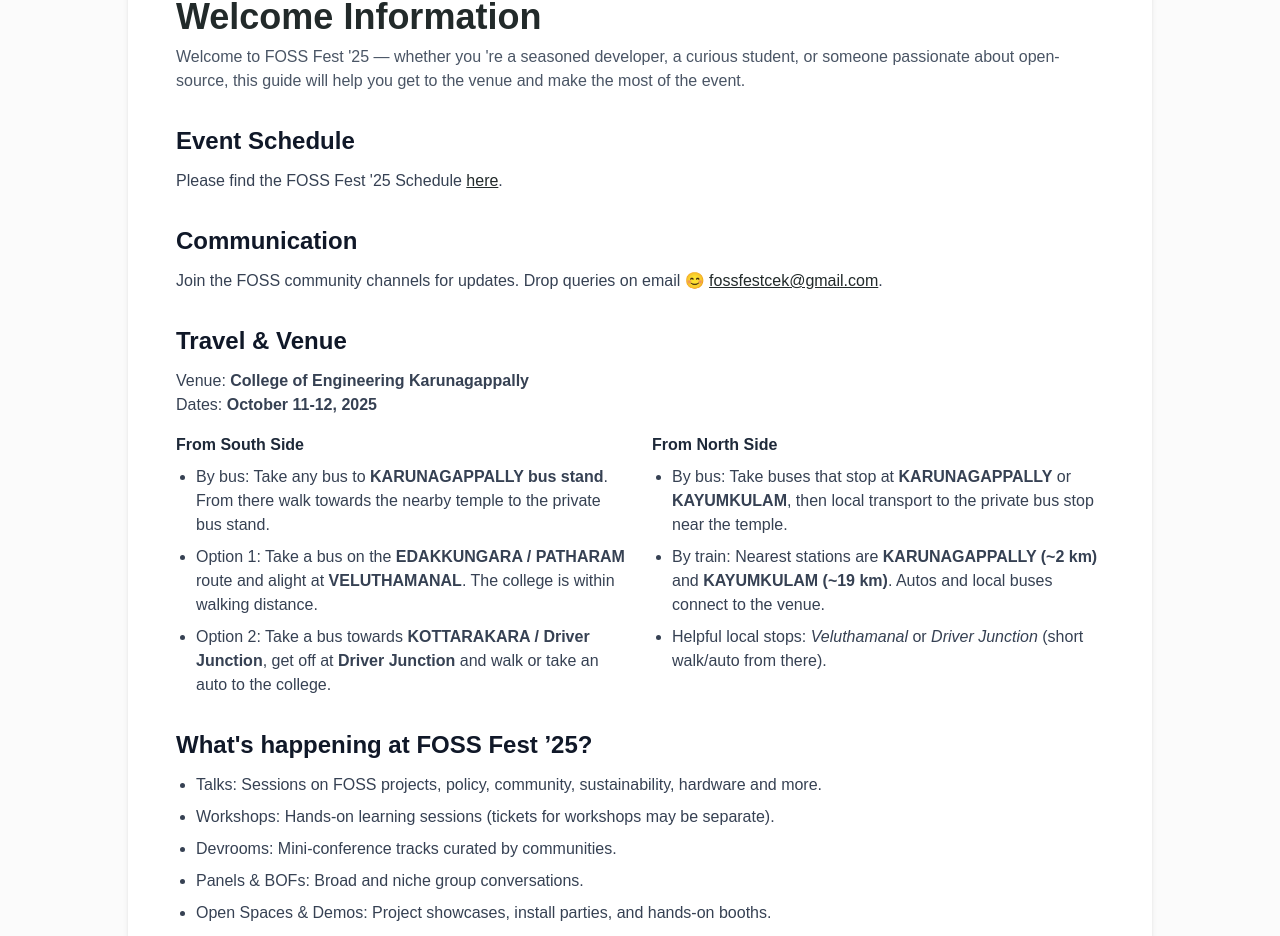
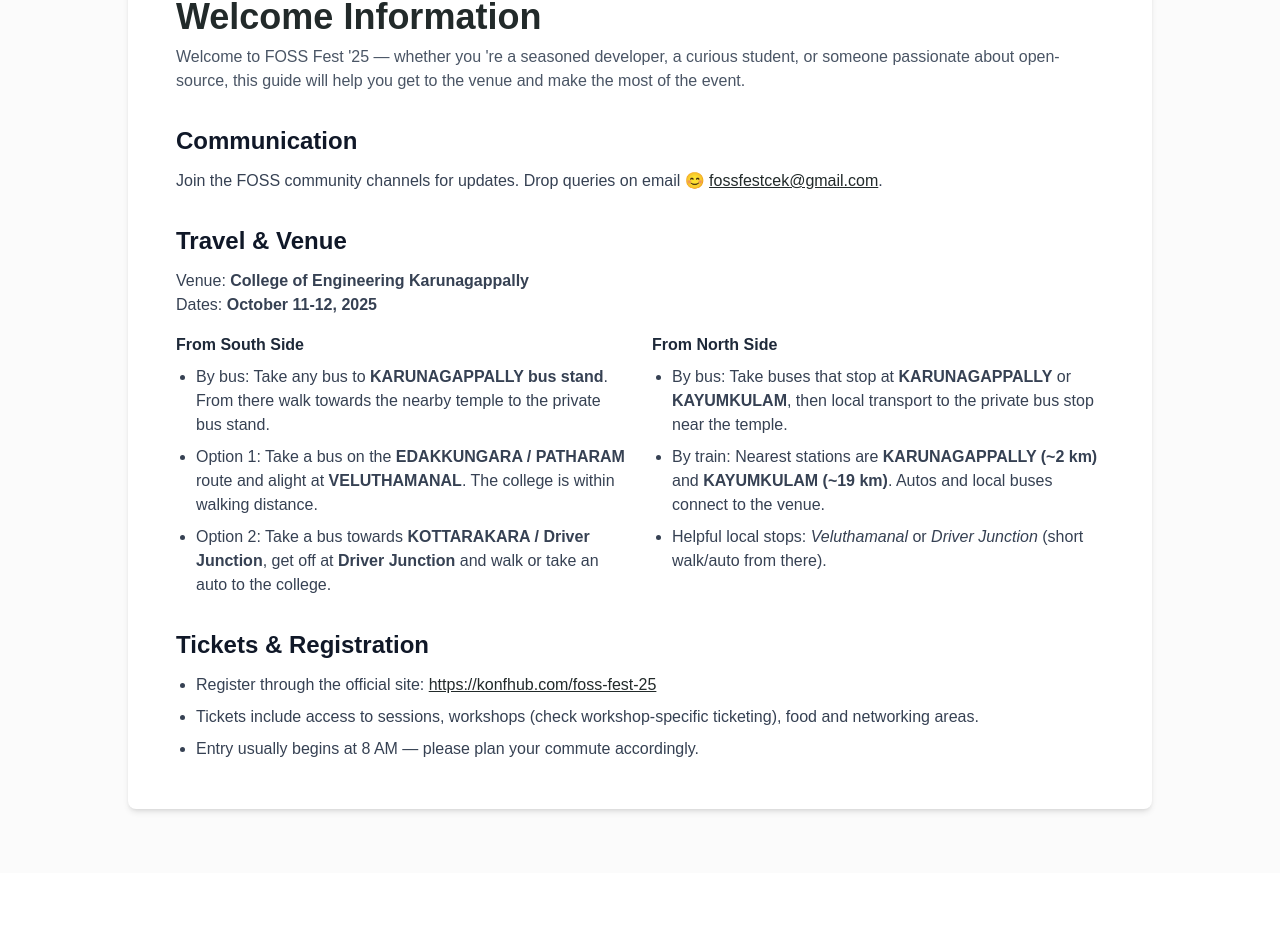
Before and after one commit to ft-johan/fossfest25, a Next.js app: page /travel in a window 1280 px wide. Shown: the part 115-1051 px from the top of the page. After the commit the page ends 988 px from the top, so only its background shows below. Built offline with nearby package versions, Linux system fonts and the light colour scheme; a web font is replaced by a local one.

Commit message:
fix: remove outdated event schedule and related details from Travel Guide

```diff
--- a/app/travel/page.tsx
+++ b/app/travel/page.tsx
@@ -14,12 +14,7 @@
         </header>
 
         <div className="space-y-8">
-          <div>
-            <h3 className="text-xl md:text-2xl font-semibold text-gray-900 mb-3">Event Schedule</h3>
-            <p className="text-sm md:text-base text-gray-700">
-              Please find the FOSS Fest &apos;25 Schedule <a href="./" className="text-jblue underline">here</a>.
-            </p>
-          </div>
+
 
           <div>
             <h3 className="text-xl md:text-2xl font-semibold text-gray-900 mb-3">Communication</h3>
@@ -68,25 +63,14 @@
             </div>
           </div>
 
-          <div>
-            <h3 className="text-xl md:text-2xl font-semibold text-gray-900 mb-3">What&apos;s happening at FOSS Fest ’25?</h3>
-            <ul className="list-disc pl-5 text-sm md:text-base text-gray-700 space-y-2">
-              <li>Talks: Sessions on FOSS projects, policy, community, sustainability, hardware and more.</li>
-              <li>Workshops: Hands-on learning sessions (tickets for workshops may be separate).</li>
-              <li>Devrooms: Mini-conference tracks curated by communities.</li>
-              <li>Panels & BOFs: Broad and niche group conversations.</li>
-              <li>Open Spaces & Demos: Project showcases, install parties, and hands-on booths.</li>
-              <li>Networking: Meet peers, swap stories, and brainstorm ideas.</li>
-            </ul>
-          </div>
+
 
           <div>
             <h3 className="text-xl md:text-2xl font-semibold text-gray-900 mb-3">Tickets & Registration</h3>
             <ul className="list-disc pl-5 text-sm md:text-base text-gray-700 space-y-2">
               <li>Register through the official site: <a className="text-jblue underline" href="https://konfhub.com/foss-fest-25">https://konfhub.com/foss-fest-25</a></li>
-              <li>Tickets include access to sessions, devrooms, workshops (check workshop-specific ticketing), food and networking areas.</li>
+              <li>Tickets include access to sessions, workshops (check workshop-specific ticketing), food and networking areas.</li>
               <li>Entry usually begins at 8 AM — please plan your commute accordingly.</li>
-              <li>Refund & transfer policies vary — check event terms or contact <a className="text-jblue underline" href="mailto:indiafoss@fossunited.org">indiafoss@fossunited.org</a>.</li>
             </ul>
           </div>
         </div>
```
